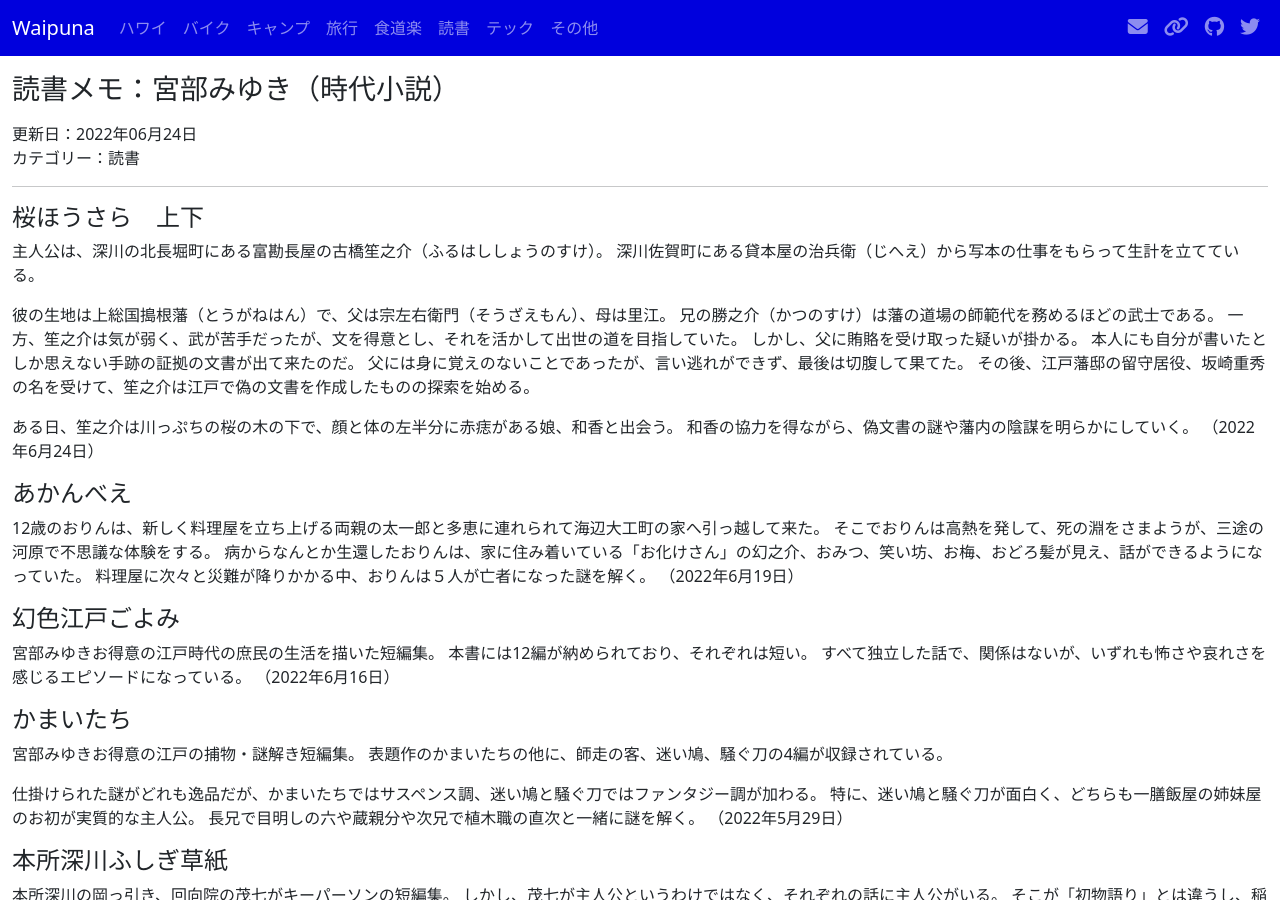
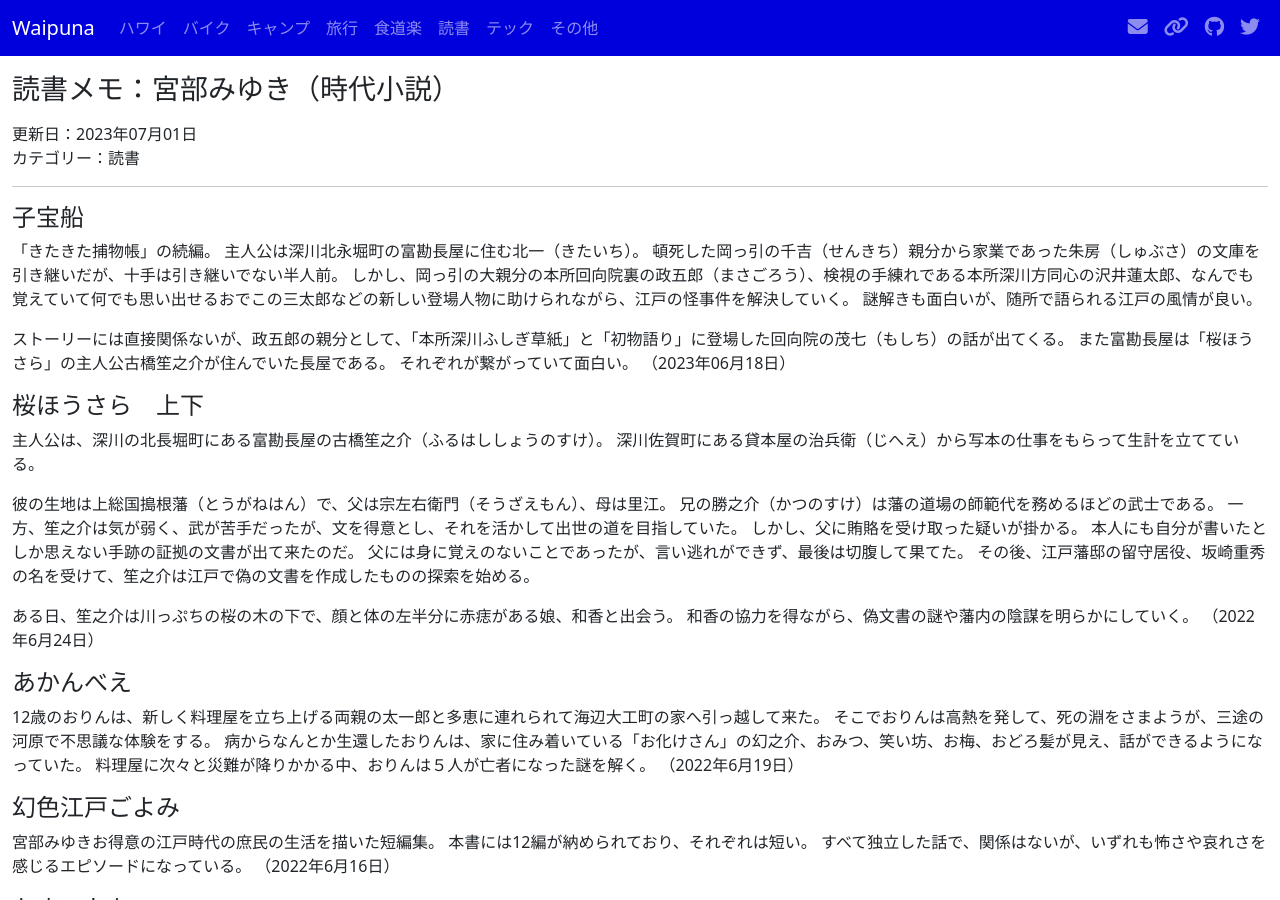
Before and after one commit to waipuna96815/waipuna96815.github.io, a Jekyll site: the page built from pages/book-miyabe2.md, in a window 1280 px wide and 900 px high. Built offline with Jekyll 4.4.1, drawn with Linux system fonts in a browser that asks for light colours; nearby versions of some CDN libraries.

Commit message:
add a book by Miyabe

```diff
--- a/pages/book-miyabe2.md
+++ b/pages/book-miyabe2.md
@@ -1,9 +1,22 @@
 ---
 layout: page
 title: 読書メモ：宮部みゆき（時代小説）
-date: 2022-06-24
+date: 2023-07-01
 categories: 読書
 ---
+#### 子宝船
+
+「きたきた捕物帳」の続編。
+主人公は深川北永堀町の富勘長屋に住む北一（きたいち）。
+頓死した岡っ引の千吉（せんきち）親分から家業であった朱房（しゅぶさ）の文庫を引き継いだが、十手は引き継いでない半人前。
+しかし、岡っ引の大親分の本所回向院裏の政五郎（まさごろう）、検視の手練れである本所深川方同心の沢井蓮太郎、なんでも覚えていて何でも思い出せるおでこの三太郎などの新しい登場人物に助けられながら、江戸の怪事件を解決していく。
+謎解きも面白いが、随所で語られる江戸の風情が良い。
+
+ストーリーには直接関係ないが、政五郎の親分として、「本所深川ふしぎ草紙」と「初物語り」に登場した回向院の茂七（もしち）の話が出てくる。
+また富勘長屋は「桜ほうさら」の主人公古橋笙之介が住んでいた長屋である。
+それぞれが繋がっていて面白い。
+（2023年06月18日）
+
 #### 桜ほうさら　上下
 
 主人公は、深川の北長堀町にある富勘長屋の古橋笙之介（ふるはししょうのすけ）。
```
Also changed, not shown: book.md (+1 -0 lines), index.md (+1 -0 lines).
